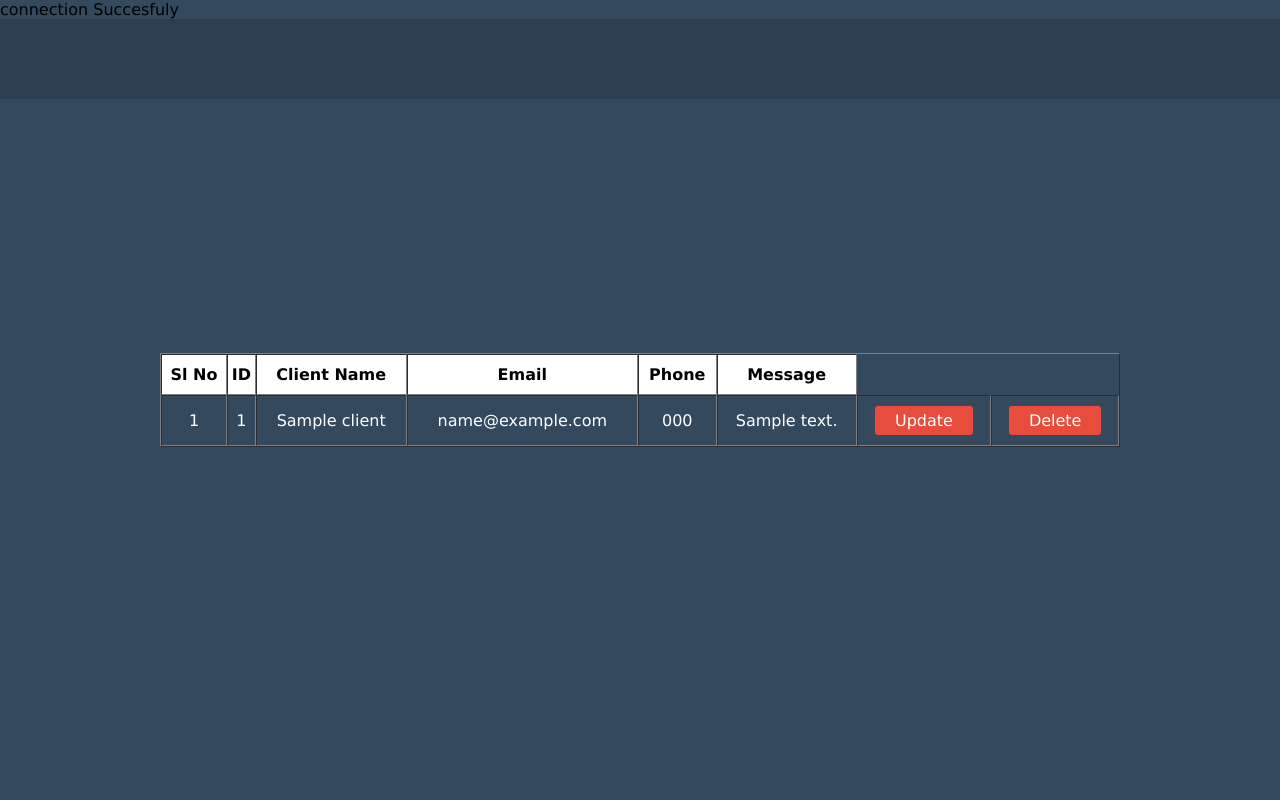
After one commit to KhadkaSushant/Project-I, a PHP site: page /save.php in a window 1280 px wide. The commit adds this page. Run offline with PHP 8.4, Linux system fonts and the light colour scheme; tables that the repository leaves empty or names only in its code hold one stand-in row (values such as "Sample post").

Commit message:
database

```diff
--- a/Contact.html
+++ b/Contact.php
@@ -26,16 +26,16 @@
         <div class="contact_form">
             <div class="banner">
                 <h2>GET IN AND TOUCH WITH US</h2>
-                <form onsubmit="return validate()" method="post">
+                <form action="connect.php"  method="POST">
                     Name <sup style="color:red">*</sup><br>
                     <input type="text" name="name" placeholder="Name"/><br><br>
                     Email <sup style="color:red">*</sup><br>
-                    <input type="text" name="email" placeholder="Email" required/><br><br>
+                    <input type="email" name="email" placeholder="Email" required/><br><br>
                     Phone <sup style="color:red">*</sup><br>
                     <input type="text" name="phone" placeholder="Phone"/><br><br>
                     Message<br>
                     <textarea name="message" id="message" rows="5" placeholder="Write Your Message"></textarea><br><br>
-                    <button type="submit" class="btn">Submit</button>
+                    <button type="submit"  class="btn" name="submit">Submit</button>
 
 
                 </form>
--- /dev/null
+++ b/connection.php
@@ -0,0 +1,9 @@
+<?php
+$conn = mysqli_connect("localhost","root","","interior",3306) or die($conn);
+ if ($conn) {
+      echo "connection Succesfuly";
+ }else{
+      echo "Something Error";
+ }
+
+ ?>
--- /dev/null
+++ b/save.php
@@ -0,0 +1,93 @@
+<?php
+ include 'connection.php';
+ $query = "select * from client";
+ $run = mysqli_query($conn,$query);
+ ?>
+ <!DOCTYPE html>
+ <html>
+ <head>
+      <meta charset="utf-8">
+      <title>Delete Data From Database in PHP</title>
+      <style>
+      *{
+      padding: 0;
+      margin: 0;
+      box-sizing: border-box;
+ }
+ body{
+      width: 100%;
+      height: 100vh;
+      background-color: #34495e;
+      position: relative;
+      font-family: 'verdana',sans-serif;
+ }
+ header{
+      width: 100%;
+      height: 80px;
+      background-color: #2c3e50;
+ }
+ table{
+      width: 75%;
+      position: absolute;
+      top: 50%;
+      left: 50%;
+      transform: translate(-50%,-50%);
+ }
+ .heading{
+      background-color: #FFFF;
+ }
+ .heading th{
+      padding: 10px 0;
+ }
+ .data{
+      text-align: center;
+      color: #FFFF;
+ }
+ .data td{
+      padding: 15px 0;
+ }
+ #btn{
+      text-decoration: none;
+      color: #FFF;
+      background-color: #e74c3c;
+      padding: 5px 20px;
+      border-radius: 3px;
+ }
+ #btn:hover{
+      background-color: #c0392b;
+ }
+ </style>
+ </head>
+ <body>
+ <header></header>
+ <table border="1" cellspacing="0" cellpadding="0">
+      <tr class="heading">
+           <th>Sl No</th>
+           <th>ID</th>
+           <th>Client Name</th>
+           <th>Email</th>
+           <th>Phone</th>
+           <th>Message</th>
+      </tr>
+      <?php
+      $i=1;
+           if ($num = mysqli_num_rows($run)>0) {
+                while ($result = mysqli_fetch_assoc($run)) {
+                     echo "
+                          <tr class='data'>
+                          <td>".$i++."</td>
+                               <td>".$result['id']."</td>
+                               <td>".$result['name']."</td>
+                               <td>".$result['email']."</td>
+                               <td>".$result['phone']."</td>
+                               <td>".$result['message']."</td>
+                               <td><a href='update_design.php?id=".$result['id']."' id='btn'>Update</a></td>
+                               <td><a href='delete.php?id=".$result['id']."' id='btn'>Delete</a></td>
+                          </tr>
+                     ";
+                }
+           }
+      ?>
+ </table>
+ </body>
+ </html>
```
Also changed, not shown: connect.php (added, +14 -0 lines), dbconnection.php (+9 -13 lines), delete.php (added, +13 -0 lines), index.php (renamed from index.html, +5 -5 lines), js/script.js (+16 -0 lines), update.php (added, +17 -0 lines), update_design.php (added, +73 -0 lines), login.php (deleted).
